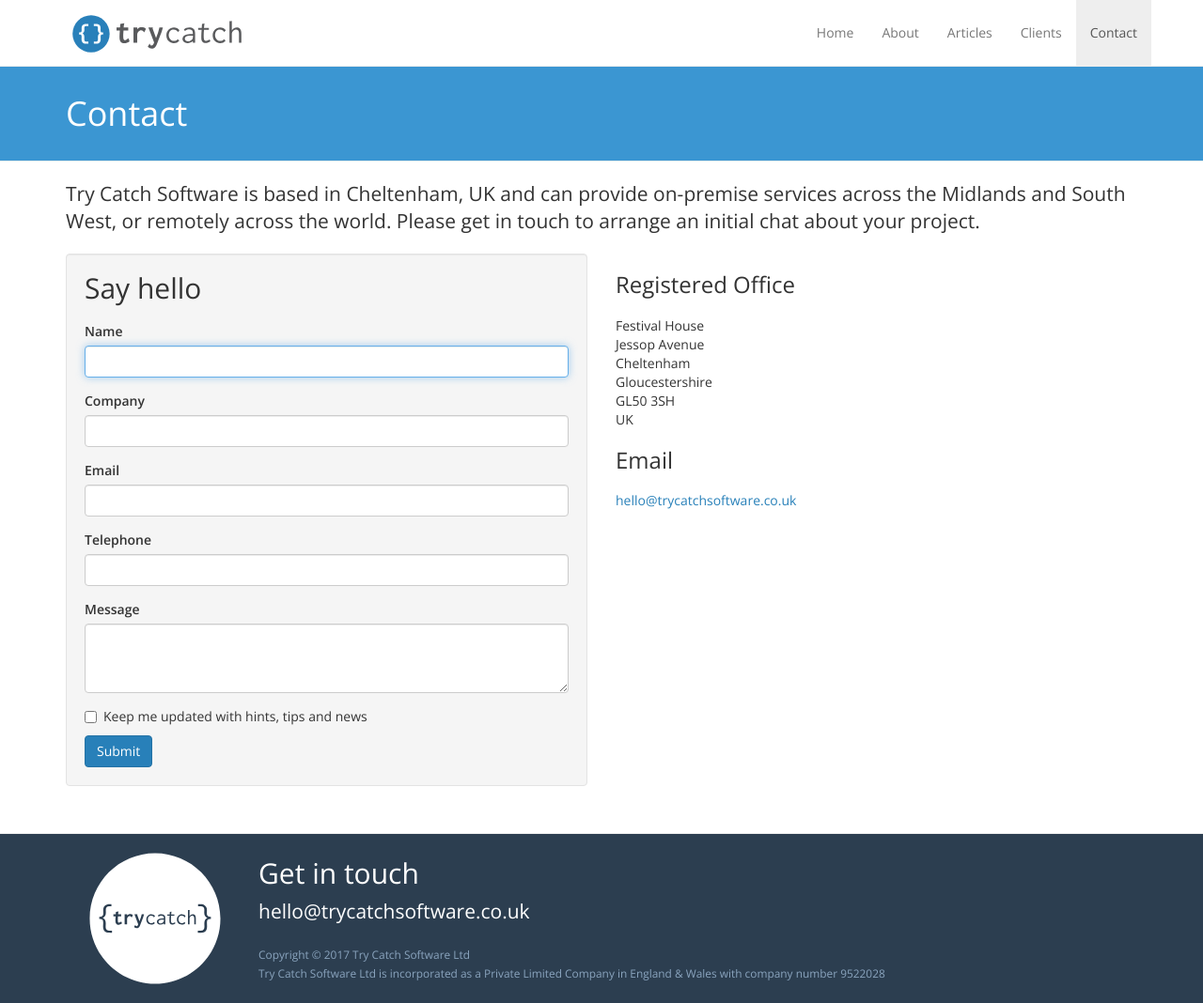
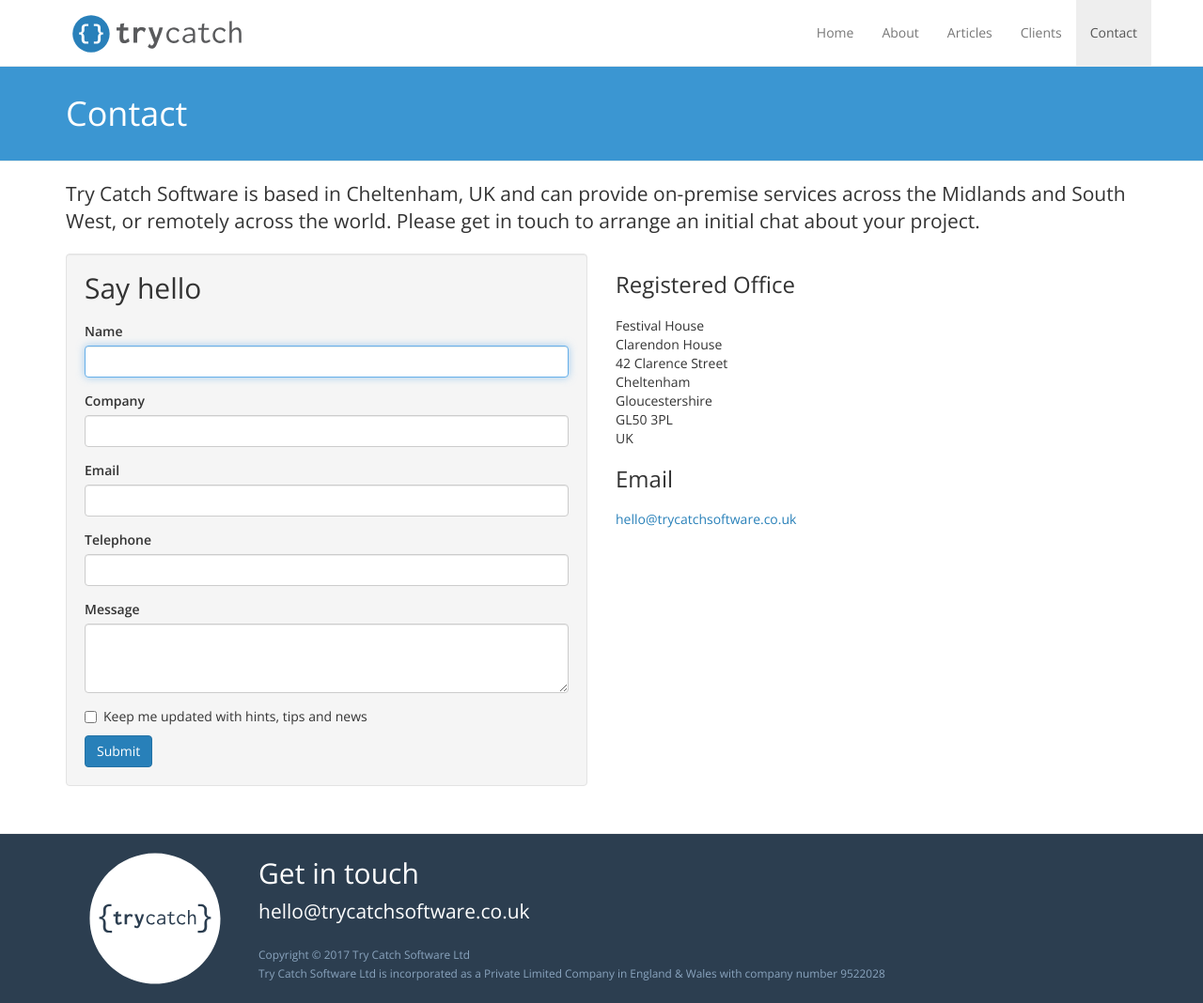
Before and after one commit to trycatchsoftware/trycatchsoftware.github.io, a Jekyll site: the page built from contact.html, in a window 1280 px wide and 1068 px high. Shown: the whole window at 94% size. Built offline with Jekyll 4.4.1, drawn with Linux system fonts in a browser that asks for light colours; nearby versions of some CDN libraries.

Commit message:
Updated address

```diff
--- a/contact.html
+++ b/contact.html
@@ -51,11 +51,13 @@ menu: true
 
 <div class="col-md-6">
   <h3>Registered Office</h3>
+
   <address>Festival House<br>
-    Jessop Avenue<br>
+    Clarendon House<br>
+    42 Clarence Street<br>
     Cheltenham<br>
     Gloucestershire<br>
-    GL50 3SH<br>
+    GL50 3PL<br>
     UK</address>
 
     <h3>Email</h3>
```
